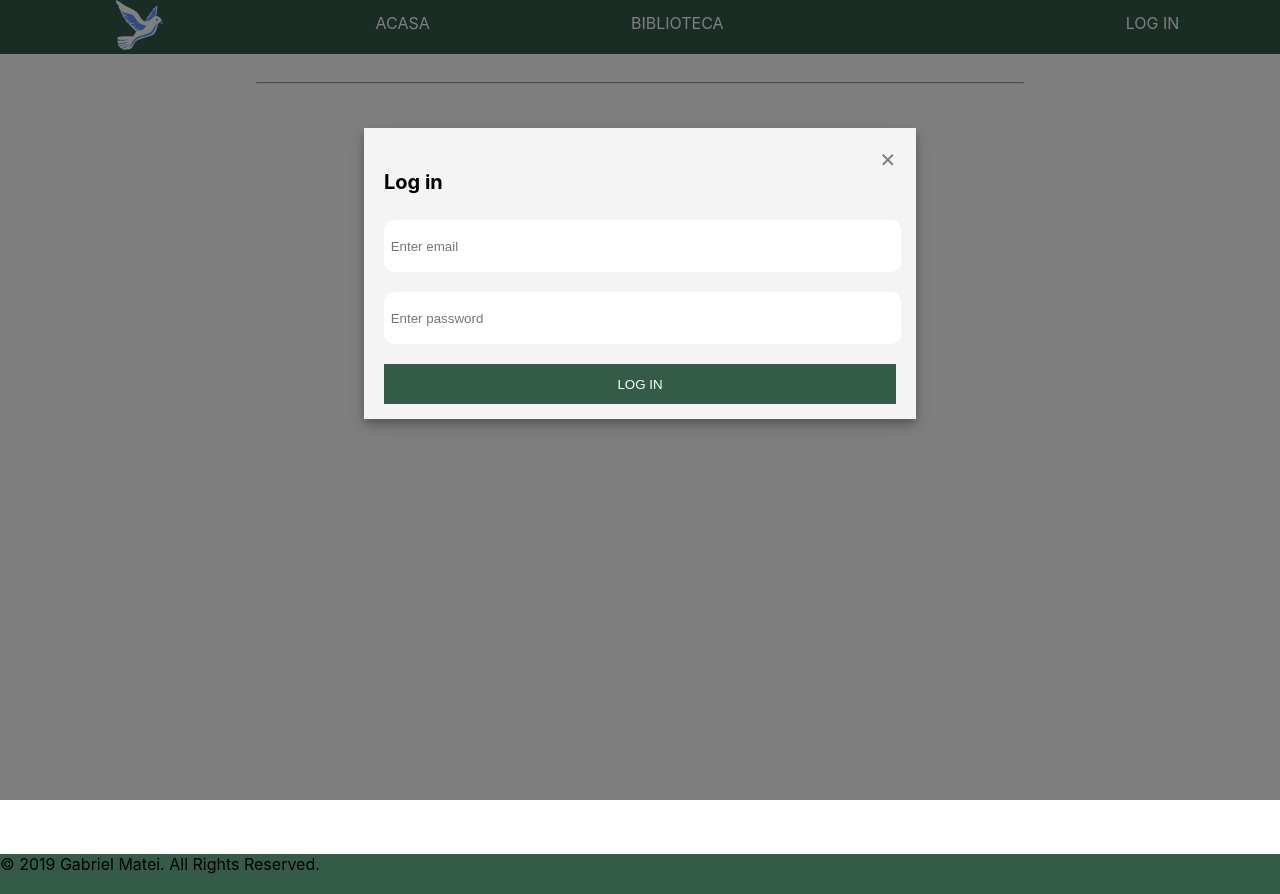
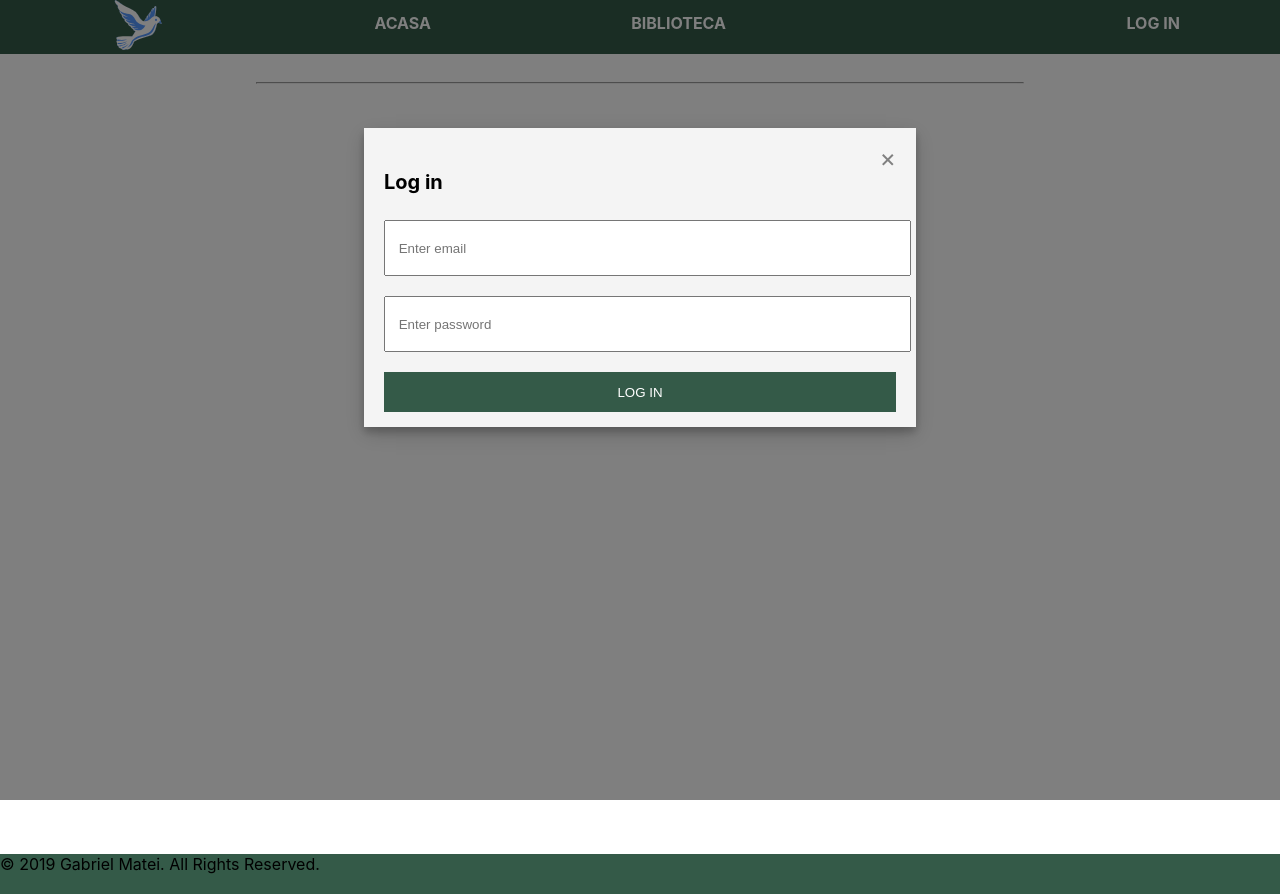
Before and after one commit to Gma001/WebPageBis, a plain HTML site: page biblioteca.html in a window 1280 px wide. Both pictures are taken after a click on the link "LOG IN". Drawn offline with Linux system fonts and the light colour scheme; no server answers.

Commit message:
added viewport tag

```diff
--- a/biblioteca.html
+++ b/biblioteca.html
@@ -5,6 +5,7 @@
     <link rel="stylesheet" href="css/main.css"/>
     <link rel="stylesheet" href="css/upload.css"/>
     <link rel="stylesheet" href="css/modal.css"/>
+    <meta name="viewport" content="width=device-width; initial-scale=1.0;">
     <title>Biblioteca</title>
   </head>
   <body>
--- a/css/main.css
+++ b/css/main.css
@@ -33,16 +33,21 @@ nav{
 }
 li{
   list-style: none;
+  font-weight: 700;
   padding: 13px;
+
+
 }
 a{
   text-decoration: none;
   color: white;
   text-transform: uppercase;
+
 }
 li a{
   display: block;
   text-align: center;
+
 }
 li a:hover{
   color: #E3BC00;
--- a/css/modal.css
+++ b/css/modal.css
@@ -49,11 +49,11 @@ input,.modal_login{
   text-align: center;
 }
 input{
-  border: none;
+
   width: 100%;
   height: 50px;
-  padding-left: 3px;
-  border-radius: 10px;
+  padding-left: 9px;
+
 }
 h4{
   font-size: 20px;
--- a/script/upload.js
+++ b/script/upload.js
@@ -59,13 +59,13 @@ function renderElements(doc){
     let vid = document.createElement('video');
     vid.src =urlS ;
     vid.setAttribute('type',"video/mp4");
+    vid.setAttribute('class', "video")
     vid.controls= true;
     let titlu = document.createElement('label');
     titlu.textContent = doc.data().name;
     div.appendChild(vid);
     div.appendChild(titlu);
     library.appendChild(div);
-
 }
 
 
@@ -78,6 +78,10 @@ db.collection('Eticheta/').get().then((snapshot) =>{
     })
 })
 
+const videoPause = document.querySelector('.video');
+videoPause.addEventListener('playing',(e)=>{
+
+})
 
 
 
```
